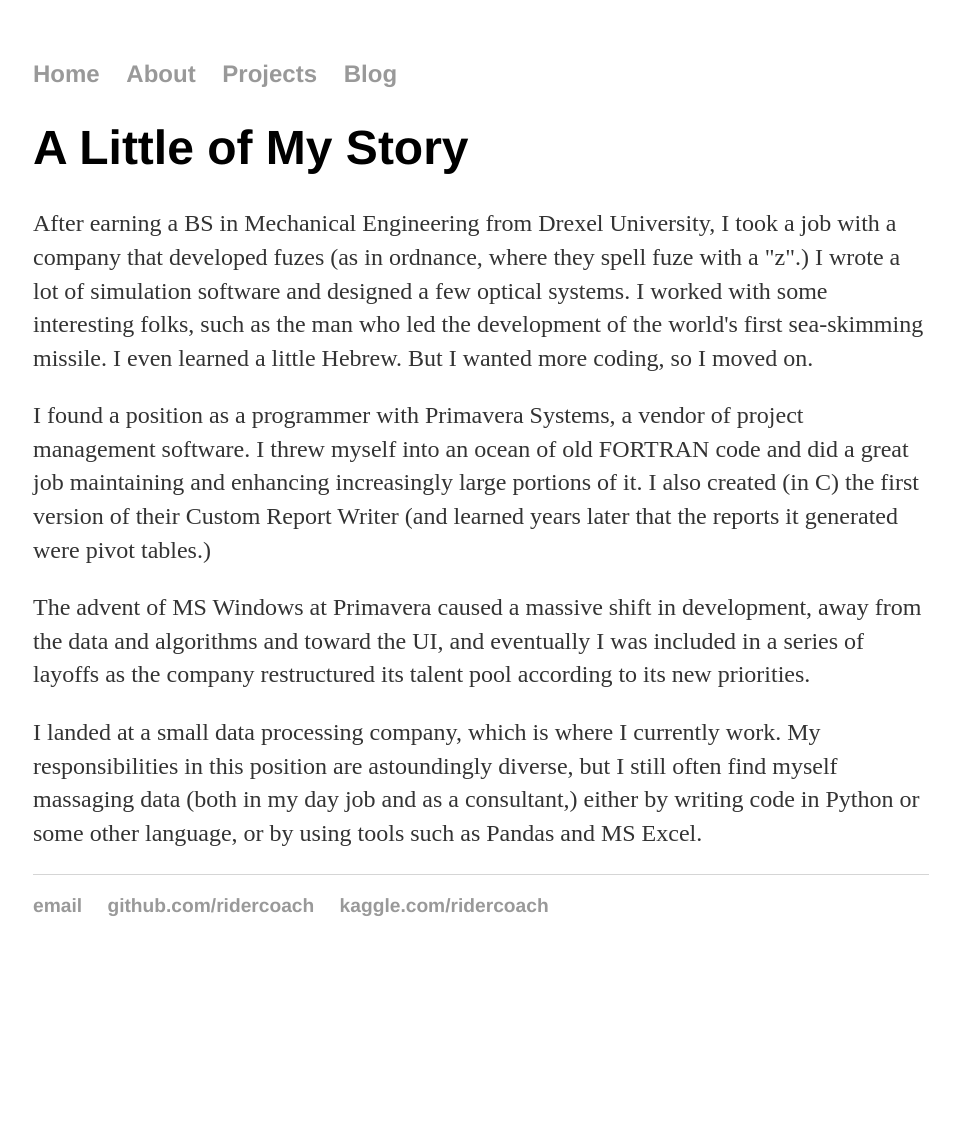
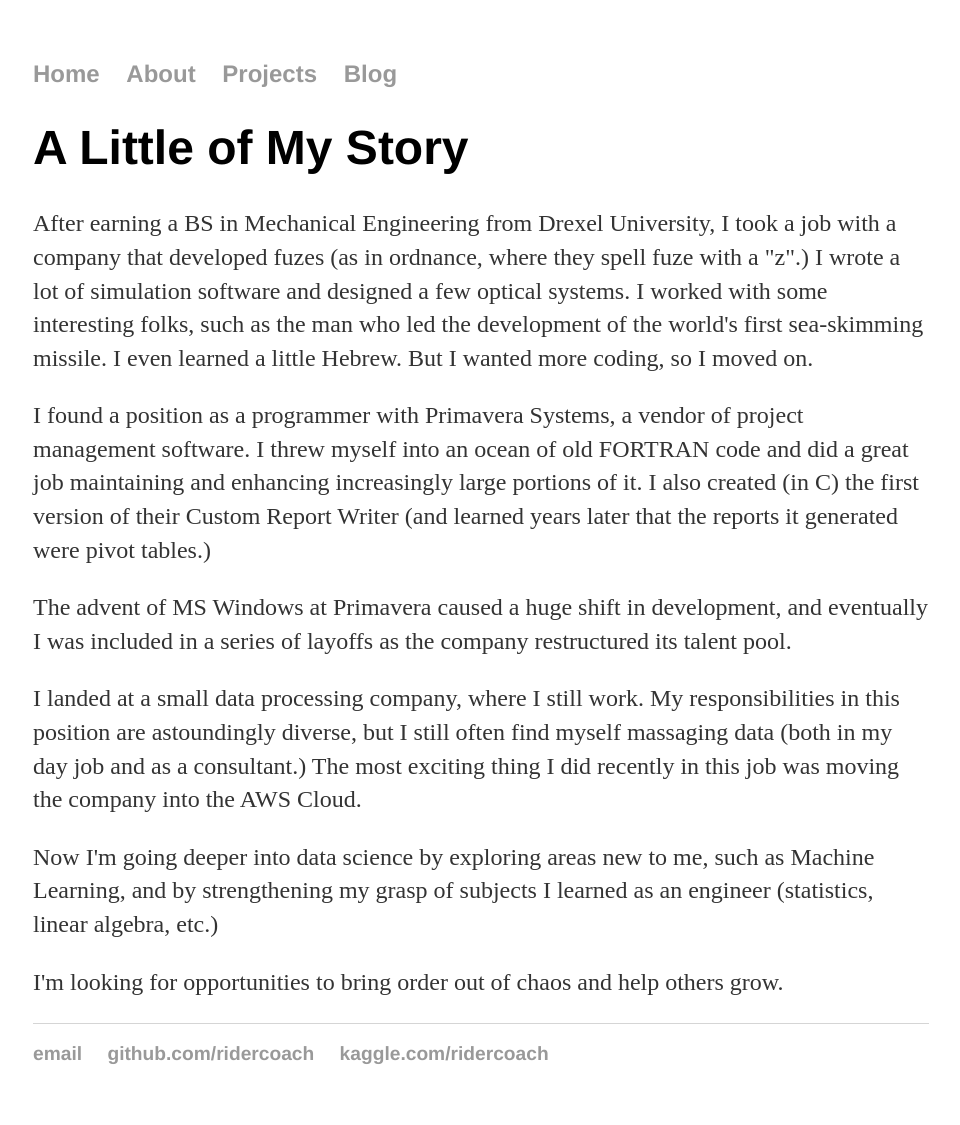
Before and after one commit to ridercoach/ridercoach.github.io, a Jekyll site: the page built from about/index.html, in a window 1280 px wide. Shown: the whole page, without its empty margins (159-1119 px from the left). Built offline with Jekyll 4.4.1, drawn with Linux system fonts in a browser that asks for light colours; before the commit the page ends 977 px from its top, so only the background shows below that.

Commit message:
General revisions

```diff
--- a/about/index.html
+++ b/about/index.html
@@ -18,13 +18,17 @@ title: A Little of My Story
            I also created (in C) the first version of their Custom Report Writer (and learned
            years later that the reports it generated were pivot tables.)</p>
 
-        <p>The advent of MS Windows at Primavera caused a massive shift in
-           development, away from the data and algorithms and toward the UI, and eventually
-           I was included in a series of layoffs as the company restructured its talent pool
-           according to its new priorities.</p>
+        <p>The advent of MS Windows at Primavera caused a huge shift in
+           development, and eventually
+           I was included in a series of layoffs as the company restructured its talent pool.</p>
 
-        <p>I landed at a small data processing company, which is where I currently work.  My
+        <p>I landed at a small data processing company, where I still work.  My
            responsibilities in this position are astoundingly diverse, but I still often find
-           myself massaging data (both in my day job and as a consultant,) either by
-           writing code in Python or some other language, or by using tools such as Pandas and
-           MS Excel.</p>
+           myself massaging data (both in my day job and as a consultant.)  The most exciting thing
+           I did recently in this job was moving the company into the AWS Cloud.</p>
+
+        <p>Now I'm going deeper into data science by exploring areas
+           new to me, such as Machine Learning, and by strengthening my grasp of subjects I learned as an
+           engineer (statistics, linear algebra, etc.)</p>
+
+        <p>I'm looking for opportunities to bring order out of chaos and help others grow.</p>
--- a/css/main.css
+++ b/css/main.css
@@ -29,6 +29,11 @@ p {
     line-height: 1.4em;
     color: #333;
 }
+li.home {
+    font-size: 1.5em;
+    line-height: 1.4em;
+    color: #333;
+}
 footer {
     border-top: 1px solid #d5d5d5;
     font-size: .8em;
```
Also changed, not shown: _posts/2018-08-15-drop-single-val-cols.md (+1 -1 lines), index.html (+7 -4 lines).
